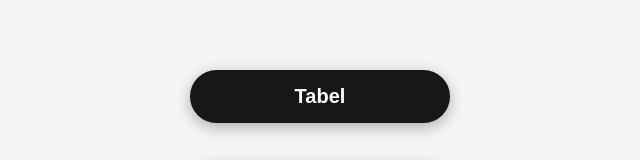
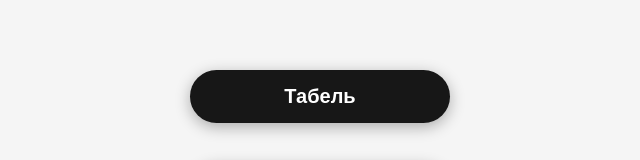
Before and after one commit to logoland-main/logoland-main.github.io, a plain HTML site: page index.html in a window 1280 px wide. Shown: the part 635-795 px from the top of the page, 320-960 px from the left. Drawn offline with Linux system fonts and the light colour scheme.

Commit message:
Update index.html

```diff
--- a/index.html
+++ b/index.html
@@ -13,7 +13,7 @@
   </header>
   <main>
     <div class="links">
-      <p><a href="https://logoland-tabel.github.io" class="tabel">Tabel</a></p>
+      <p><a href="https://logoland-tabel.github.io" class="tabel">Табель</a></p>
       <p><a href="https://logoland-kz.github.io" class="price">Price</a></p>
       <p><a href="https://wa.me/77000260196" class="wa">WhatsApp</a></p>
       <p><a href="https://instagram.com/logoland_crr" class="instagram-btn">Instagram</a></p>
```
